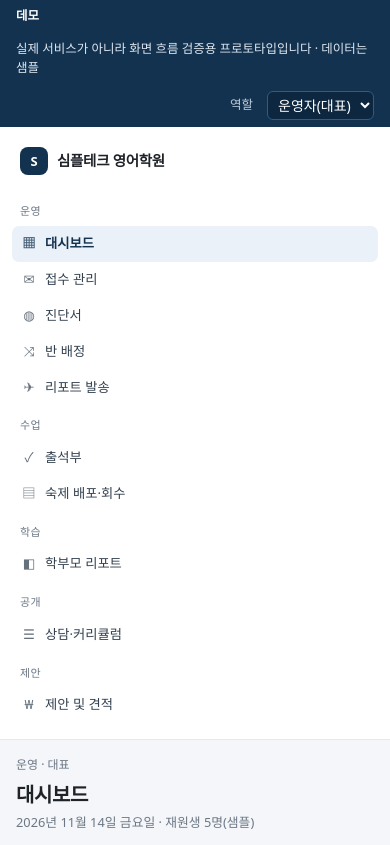
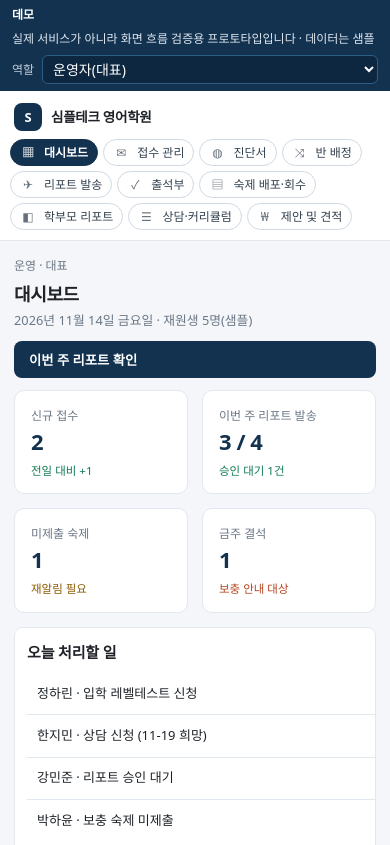
Before and after one commit to bellaxtech/lms-demo, a plain HTML site: page index.html in a window 390 px wide. Shown: the top 845 px of the page. Drawn offline with Linux system fonts and the light colour scheme.

Commit message:
모바일 화면 대응
좁은 화면에서 사이드바를 칩 네비게이션으로 바꾸고 줄바꿈해 항목이 숨지 않게 함.
그리드 자식의 min-width를 0으로 고정해 표 때문에 화면이 밀리던 문제 수정, 표는 카드 안 가로 스크롤.
본문·안내 문구 최소 12px로 조정.

```diff
--- a/index.html
+++ b/index.html
@@ -48,8 +48,58 @@
   .g2{grid-template-columns:1fr 1fr}
   .g3{grid-template-columns:repeat(3,1fr)}
   .g4{grid-template-columns:repeat(4,1fr)}
-  @media(max-width:900px){.shell{grid-template-columns:1fr} aside{border-right:0;border-bottom:1px solid var(--line)}
-    .g2,.g3,.g4{grid-template-columns:1fr} main{padding:16px}}
+  /* ── 모바일 ── */
+  @media(max-width:900px){
+    .shell{grid-template-columns:minmax(0,1fr)}
+    main{padding:16px 14px 40px;min-width:0}
+    aside{min-width:0}
+    .g2,.g3{grid-template-columns:1fr}
+    .g4{grid-template-columns:1fr 1fr}
+    aside{border-right:0;border-bottom:1px solid var(--line);padding:10px 10px 8px;
+      position:sticky;top:0;z-index:20;background:#fff}
+    .brand{padding:2px 4px 8px}
+    .brand span{font-size:13.5px}
+    /* 모바일에서는 칩을 줄바꿈해 항목이 숨지 않게 한다(가로 스크롤은 발견이 어렵다) */
+    nav{display:flex;flex-wrap:wrap;gap:5px;padding-bottom:2px}
+    nav a{flex:none;white-space:nowrap;padding:5px 9px;border:1px solid var(--line-2);
+      border-radius:20px;font-size:12px;background:#fff;line-height:1.25}
+    nav a.on{background:var(--navy);color:#fff;border-color:var(--navy)}
+    .nav-t{display:none}
+    h1{font-size:18px}
+    header.page{margin-bottom:12px;gap:10px}
+    header.page .btn,header.page select{width:100%}
+    .card{padding:13px 12px;border-radius:9px}
+    .kpi{padding:11px 12px}
+    .kpi b{font-size:18px}
+    .flow{flex-wrap:wrap}
+    .flow div{flex:1 1 44%}
+    .report{padding:16px 14px}
+    .note{font-size:12.5px}
+    .small{font-size:12px}
+    .badge{font-size:11.5px}
+    .demo-bar{font-size:12px;padding:7px 12px;gap:8px;line-height:1.35}
+    .demo-bar .sp{display:none}
+    .demo-bar select{flex:1}
+    label.f{font-size:12px}
+    .row{grid-template-columns:1fr !important}
+    .q{padding:13px 12px}
+    .q .qt{font-size:13px}
+    .opt{padding:9px 10px;font-size:12.8px}
+  }
+  /* 표는 좁은 화면에서 카드 안에서 가로 스크롤. grid 자식의 min-width:auto가
+     표 min-width 때문에 카드를 밀어내므로 0으로 고정한다. */
+  .grid > *, .card, .kpi, .report, .q { min-width:0; }
+  .card, .report { overflow-x:auto; }
+  @media(max-width:900px){
+    table{min-width:560px}
+    table.wide{min-width:680px}
+  }
+  @media(max-width:560px){
+    .g4{grid-template-columns:1fr 1fr}
+    .kpi b{font-size:17px}
+    .report h3{font-size:15px}
+    body{font-size:13.5px}
+  }
 
   .kpi{background:#fff; border:1px solid var(--line); border-radius:var(--radius); padding:14px 16px}
   .kpi b{display:block; font-size:22px; letter-spacing:-.02em; color:var(--navy)}
```
Also changed, not shown: mobile_dashboard.png (added), mobile_proposal.png (added), mobile_report-view.png (added).
